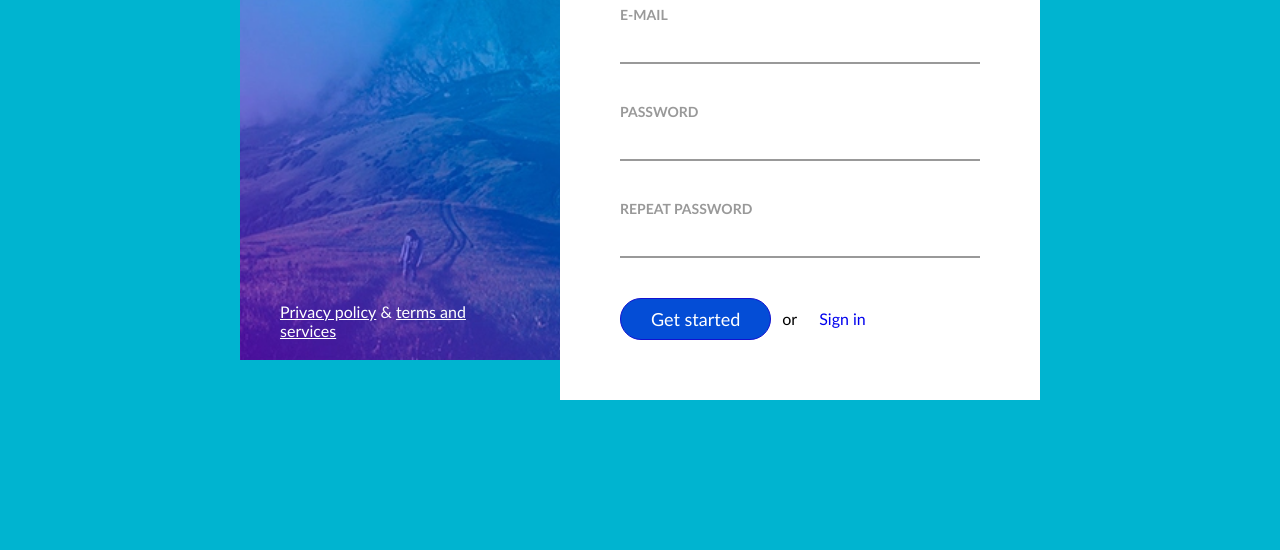
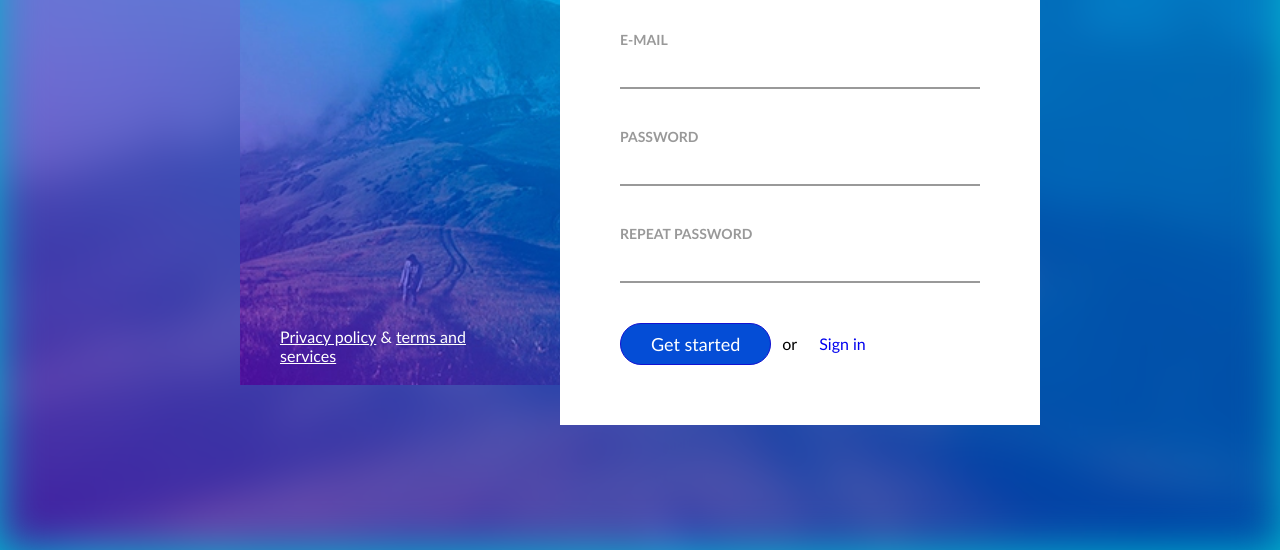
Before and after one commit to ST-dev28/6-sign-up, a plain HTML site: page index.html in a window 1280 px wide. Shown: the part 250-800 px from the top of the page. Drawn offline with Linux system fonts and the light colour scheme.

Commit message:
Final style

```diff
--- a/css/main.css
+++ b/css/main.css
@@ -7,19 +7,26 @@ body * {
     font-family: 'Gill Sans', 'Gill Sans MT', Calibri, 'Trebuchet MS', sans-serif;
 }
 
-
-
-
 body {
     background-color: #00b4d0;
+   }
+
+.background {
+    background-image: url(../img/hill.jpg);
+    background-repeat: no-repeat;
+    background-size: cover;
+    background-position: center;
+    filter: blur(20px);
+    height: 100vh;
 }
 
 .container {
    display: inline-block;
    width: 800px;
-   margin-top: 100px;
-   margin-left: calc((100% - 800px) / 2);
-   position: relative;
+   position: absolute;
+   top: 50%;
+   left: 50%;
+   transform: translate(-50%, -50%);
 }
 
 .left-column {
--- a/index.html
+++ b/index.html
@@ -8,6 +8,7 @@
     <link rel="stylesheet" href="./css/main.css">
 </head>
 <body>
+    <div class="background"></div>
     <main class="container">
         <div class="left-column">
             <h2 class="main-title">Sign up</h2>
```
